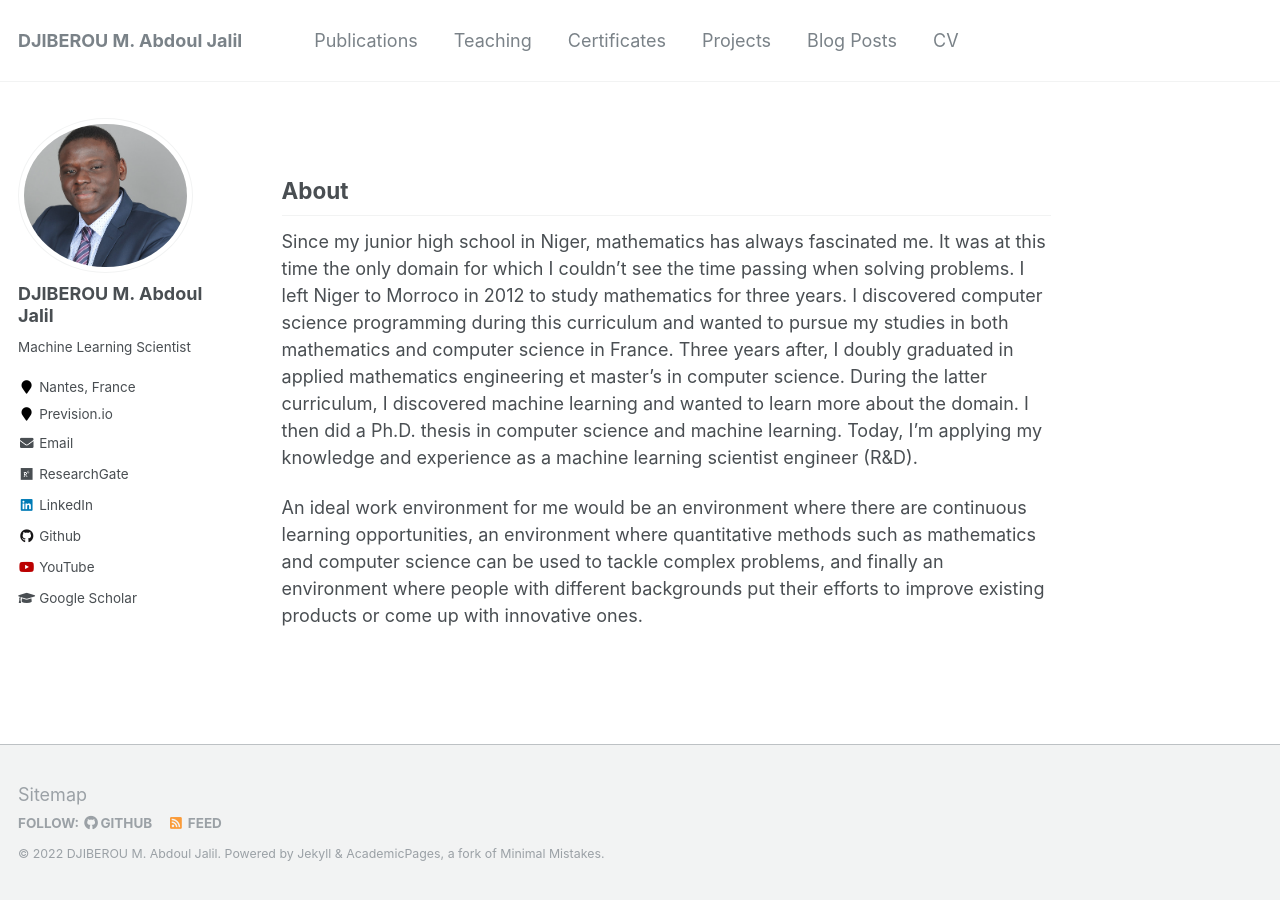
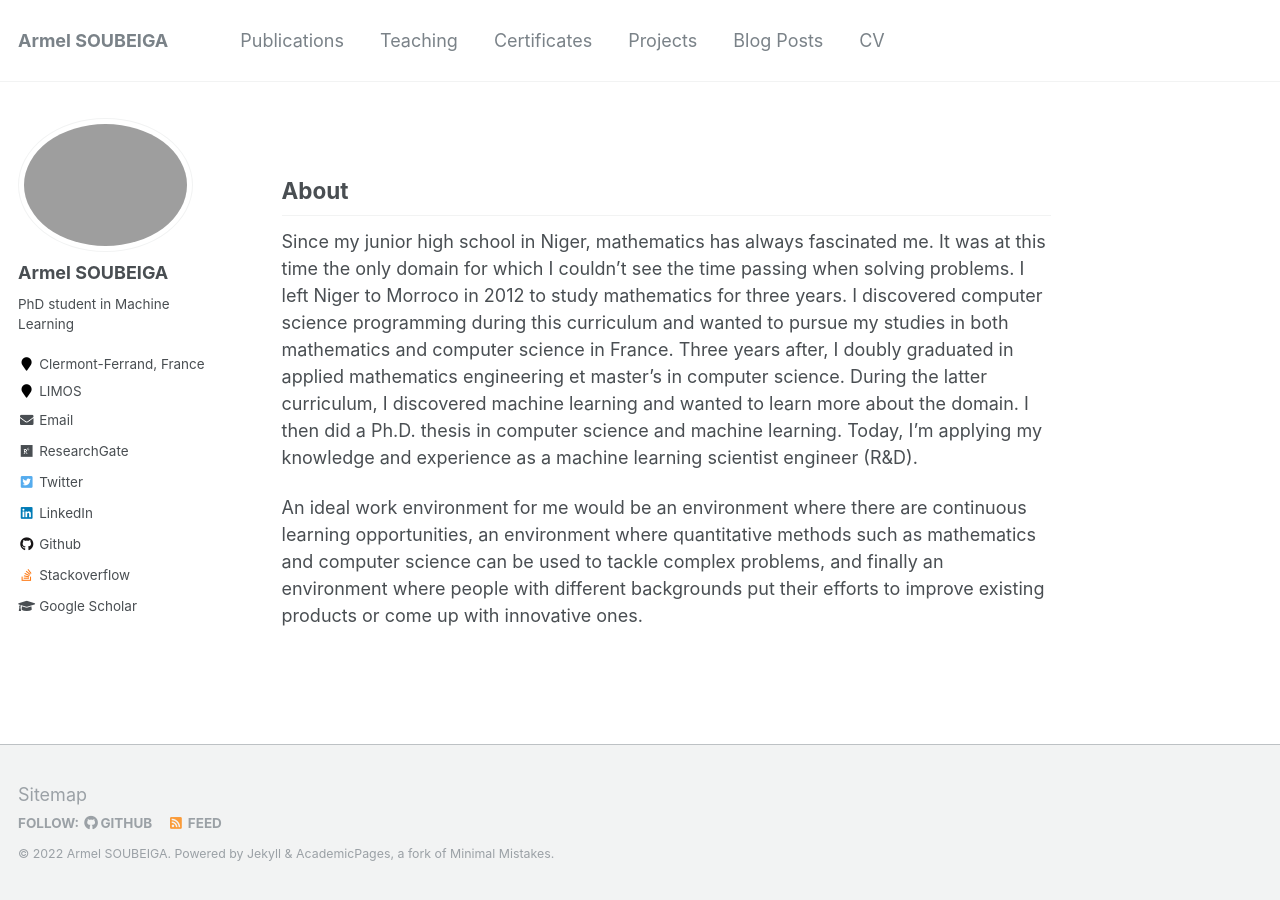
Before and after one commit to armelsoubeiga/neweb, a Jekyll site: the page built from _pages/about.md, in a window 1280 px wide. Built offline with Jekyll 4.4.1, drawn with Linux system fonts in a browser that asks for light colours.

Commit message:
Add files via upload

```diff
--- a/_config.yml
+++ b/_config.yml
@@ -7,9 +7,9 @@
 
 # Site Settings
 locale                   : "en-US"
-title                    : "DJIBEROU M. Abdoul Jalil"
+title                    : "Armel SOUBEIGA"
 title_separator          : "-"
-name                     : &name "DJIBEROU M. Abdoul Jalil"
+name                     : &name "Armel SOUBEIGA"
 description              : &description "Machine Learning Scientist @ Prevision.io"
 url                      : https://abdjiber.github.io #  <br/> Open to work from October 2021 the base hostname & protocol for your site e.g. "https://mmistakes.github.io"
 baseurl                  : "" # the subpath of your site, e.g. "/blog"
@@ -79,15 +79,15 @@ analytics:
 
 # Site Author
 author:
-  name             : "DJIBEROU M. Abdoul Jalil"
-  avatar           : "abjalil.png"
-  bio              : "Machine Learning Scientist"
-  location         : "Nantes, France"
-  employer         : "Prevision.io"
+  name             : "Armel SOUBEIGA"
+  avatar           : "0.png"
+  bio              : "PhD student in Machine Learning"
+  location         : "Clermont-Ferrand, France"
+  employer         : "LIMOS"
   pubmed           :
-  googlescholar    : "https://scholar.google.com/citations?user=3v5pE6MAAAAJ&hl=fr"
-  email            : "abdoul.djiberou@prevision.io"
-  researchgate     : "https://www.researchgate.net/profile/Abdoul_Jalil_Djiberou_Mahamadou"
+  googlescholar    : ""
+  email            : "armel.soubeiga@yahoo.fr"
+  researchgate     : "https://www.researchgate.net/profile/Armel-Soubeiga"
   uri              :
   bitbucket        :
   codepen          :
@@ -95,24 +95,24 @@ author:
   flickr           :
   facebook         :
   foursquare       :
-  github           : "abdjiber"
+  github           : "armelsoubeiga"
   google_plus      :
   keybase          :
   instagram        :
-  impactstory      : #"https://profiles.impactstory.org/u/xxxx-xxxx-xxxx-xxxx"
+  impactstory      :
   lastfm           :
-  linkedin         : "djiberou-m-abdoul-jalil-ph-d-5807b5105"
+  linkedin         : "armel-soubeiga-646316151"
   orcid            :
   pinterest        :
   soundcloud       :
-  stackoverflow    : # http://stackoverflow.com/users/123456/username
+  stackoverflow    : "https://stackoverflow.com/users/11368978/armel-soubeiga"
   steam            :
   tumblr           :
-  twitter          :
+  twitter          : "ArmelSoubeiga"
   vine             :
   weibo            :
   xing             :
-  youtube          : "https://www.youtube.com/channel/UCLU-HEaZY5Gqdku65Jqbb5Q/"
+  youtube          :
   wikipedia        :
 
 
```
Also changed, not shown: README.md (deleted).
